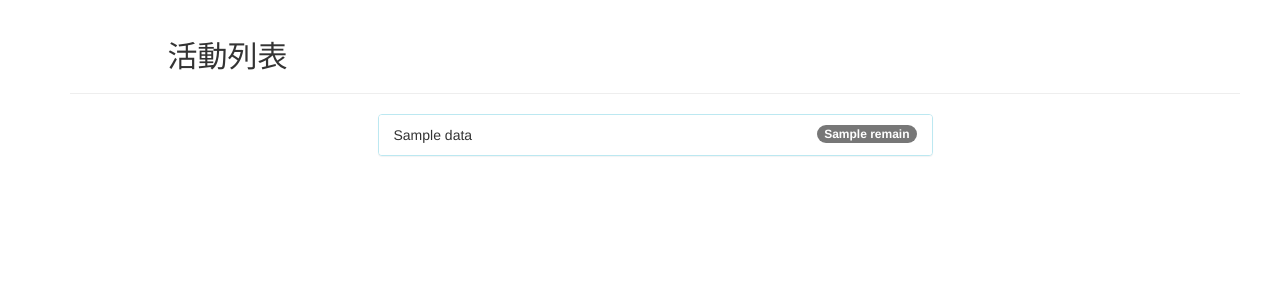
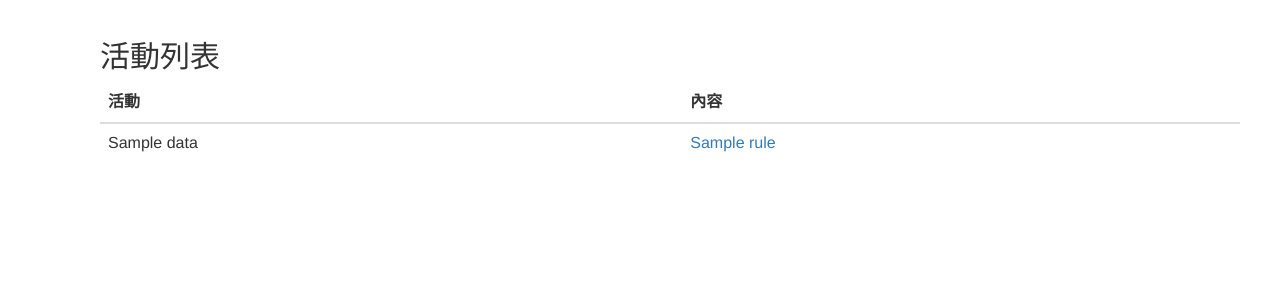
Before and after one commit to q40603/NCTU-SPORT-WEEK-WEB, a Node server app: template views/events.ejs in a window 1280 px wide. Shown: the part 57-357 px from the top of the page. Run offline with Node 20, Linux system fonts and the light colour scheme; the template is opened without the code that fills it: most values are stand-ins (such as "Sample title", 1, 10 or a date in 2020).

Commit message:
event's rule render

```diff
--- a/app.js
+++ b/app.js
@@ -20,14 +20,6 @@ var connection = mysql.createConnection({
             //socketPath : '/tmp/mysql.sock'
             });
 connection.connect();
-connection.connect(function(err){
-  if(err){
-    console.log('Error connecting to Db');
-    return;
-  }
-  console.log('Connection established');
-});
-
 global.db = connection;
 
 // all environments
@@ -62,6 +54,7 @@ app.get('/home/logout', user.logout);//call for logout
 app.get('/home/profile',user.profile);//to render users profile
 app.get('/events',user.events);//to render eventlist
 app.get('/anncs/:annc_id',user.anncs);//to render eventlist
+app.get('/rule/:event_id',user.rule); //to render event's rule
 app.post('/anncs',user.index);
 app.get('/anncsadd',user.signup);
 app.get('/anncs/:annc_id/delete', user.anncDelete);//to delete the announce with annc_id
--- a/views/events.ejs
+++ b/views/events.ejs
@@ -1,15 +1,29 @@
 <%- include header %>
-<div class="container">
-	<div class="row">
-		<div class="col-lg-offset-1"><h2>活動列表</h2></div>
-		<hr/>
-    		<div class="col-xs-12 col-sm-12 col-md-6 col-lg-6 col-xs-offset-0 col-sm-offset-0 col-md-offset-3 col-lg-offset-3 toppad" >
-	    <div class="panel panel-info">
-	        <ul class="list-group">
-	        <% for(var i=0; i<data.length; i++) {%>
-	        	<li class="list-group-item"><%= data[i].ename %><span class="badge"><%= data[i].remain %></li>
-	        <% } %>
-	        </ul>
-	    </div>
-	</div>
+        <div id="announcelist" style="margin-top:0px;" class="mainbox col-md-6 col-sm-8">
+            <div class="container">
+              <h2>活動列表</h2>
+              <table class="table" width="40">
+                <thead>
+                  <tr>
+                    <th>活動</th>
+                    <th>內容</th>
+                  </tr>
+                </thead>
+                <tbody>
+          <% for(var i=0; i<data.length; i++) {%>
+            <tr>
+                <td><%= data[i].ename %></td>
+                <td>
+                    <a  href="/rule/<%= data[i].event_id %>" style="cursor: pointer">
+                    	<% for(var j=0; j<10; j++) {%>
+                    		<%= data[i].rule[j] %>
+                    	<% } %>
+                    </a>
+                </td>
+            </tr>
+          <% } %>
+                </tbody>
+              </table>
+            </div>
+        </div>
 <%- include footer %>
```
Also changed, not shown: routes/user.js (+15 -1 lines), views/rule.ejs (added, +15 -0 lines).
